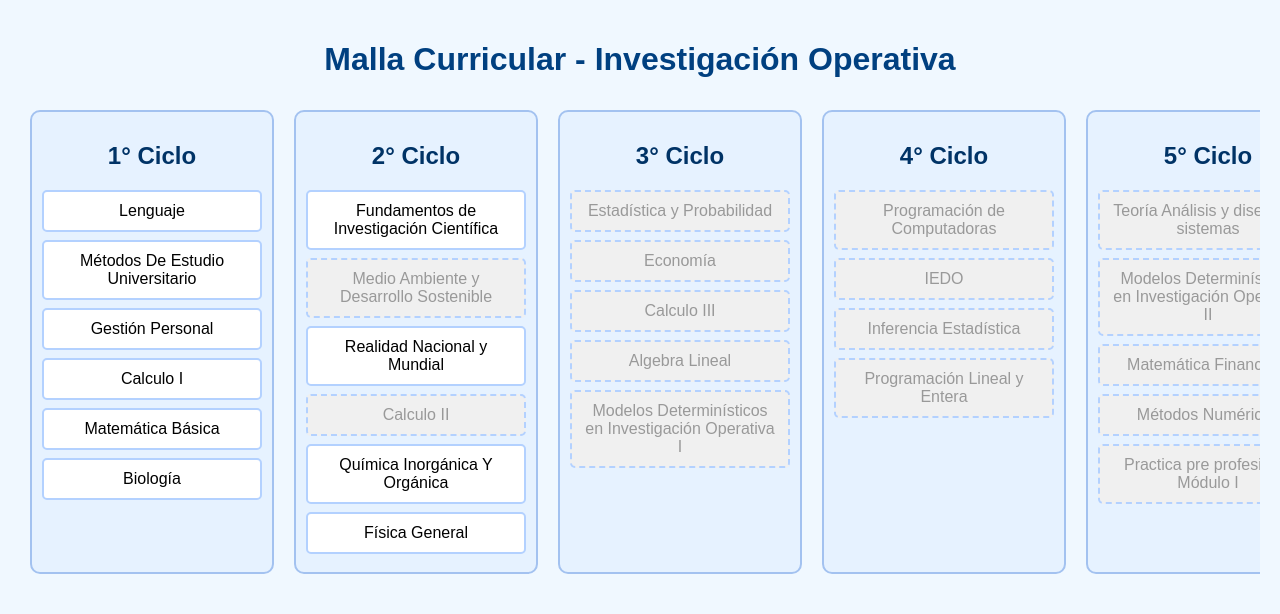
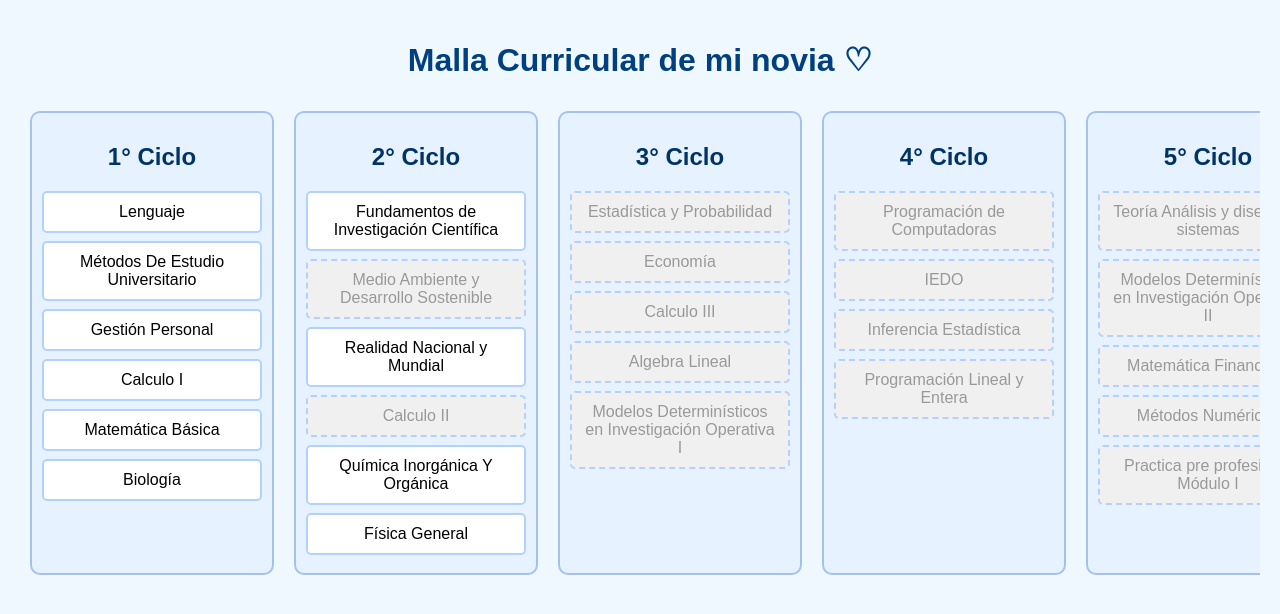
Before and after one commit to DILAM092003/MALLA-CURRICULAR, a plain HTML site: page index.html in a window 1280 px wide. Drawn offline with Linux system fonts and the light colour scheme.

Commit message:
Update index.html

```diff
--- a/index.html
+++ b/index.html
@@ -7,7 +7,7 @@
   <link rel="stylesheet" href="estilos.css"/>
 </head>
 <body>
-  <h1>Malla Curricular - Investigación Operativa</h1>
+  <h1>Malla Curricular de mi novia ♡ </h1>
   <div class="malla">
 
     <!-- PRIMER CICLO -->
```
